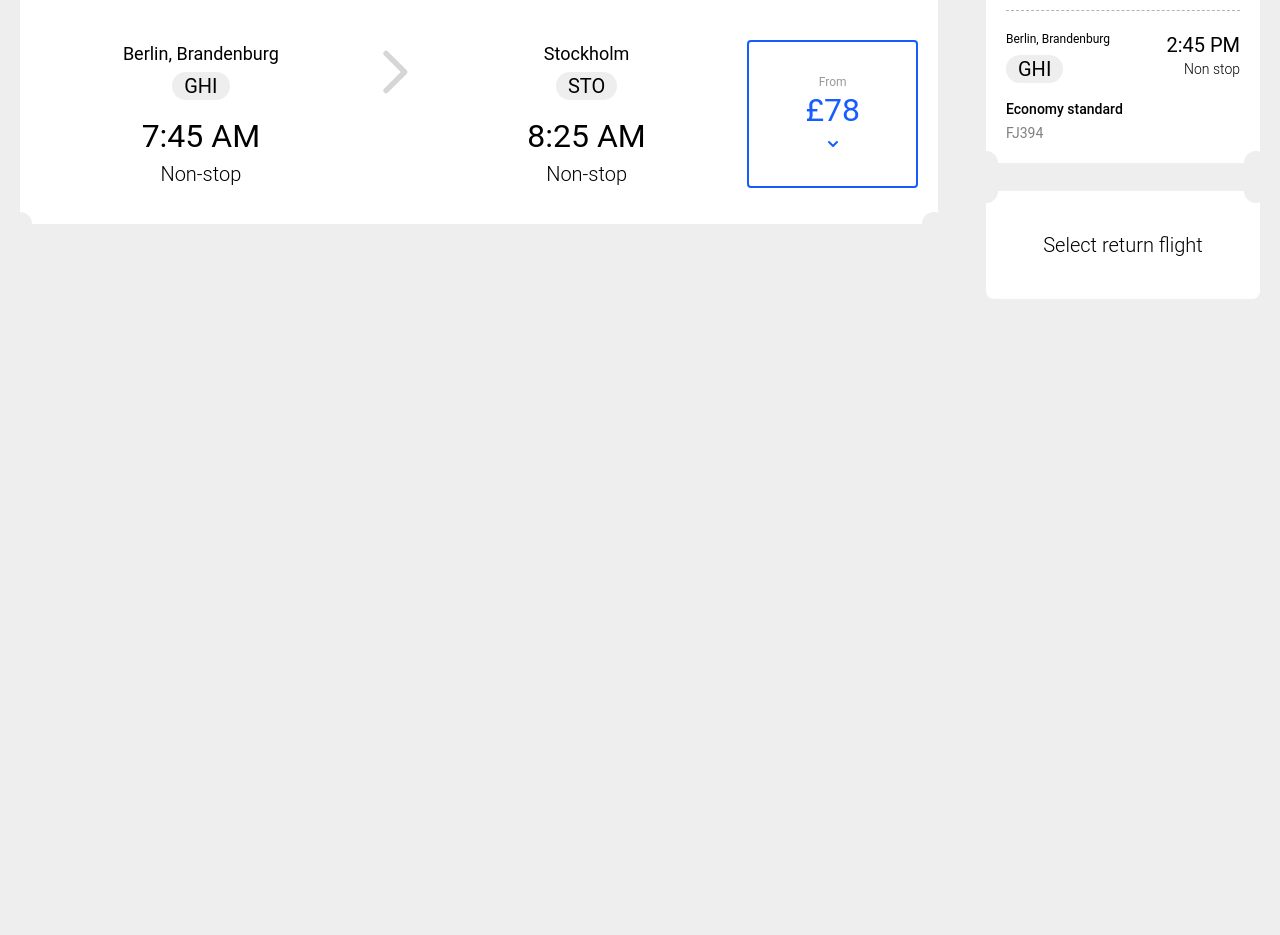
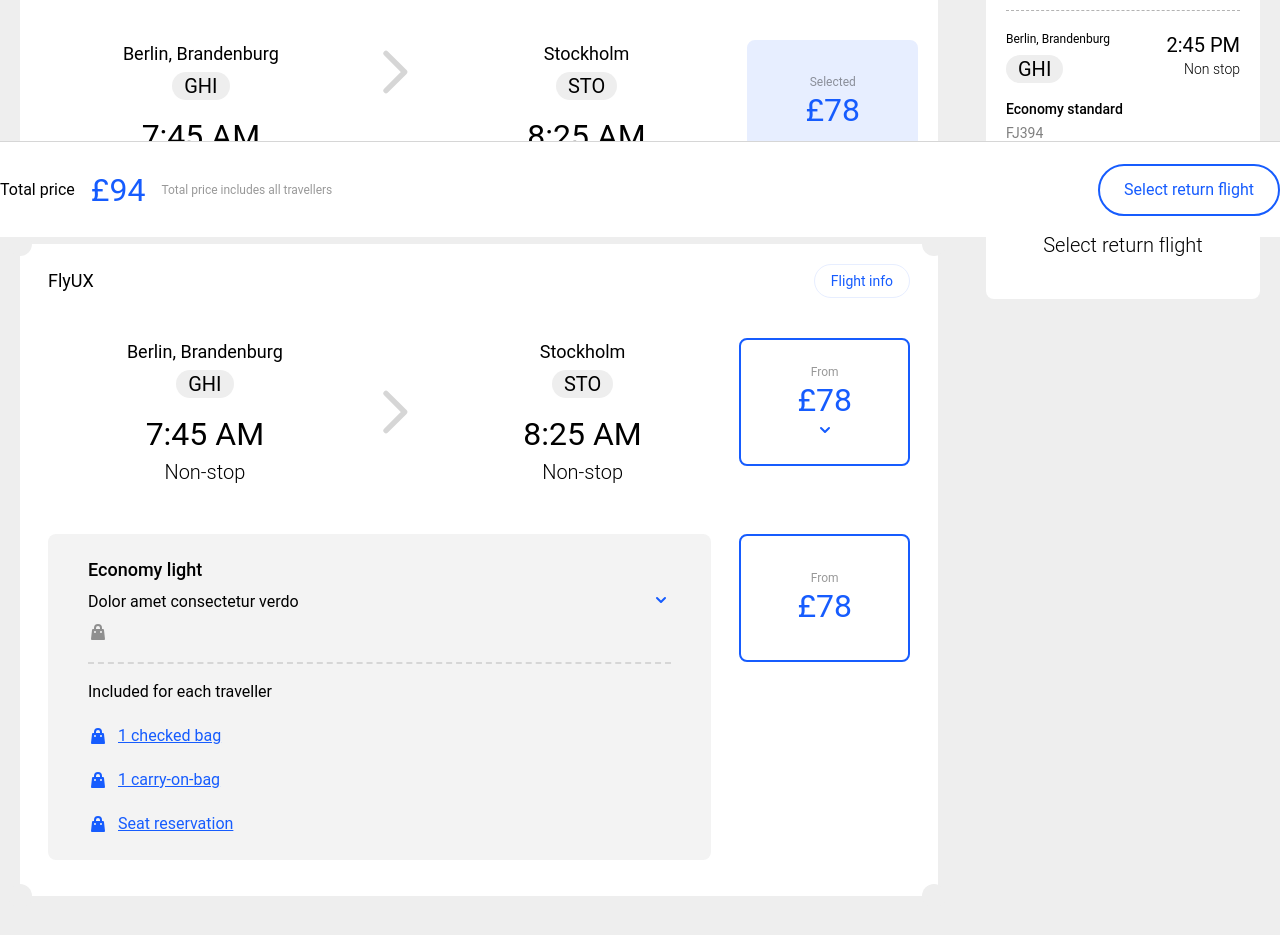
Before and after one commit to joiglifberg/fly-ux, a Next.js app: page /select in a window 1280 px wide. Shown: the part 563-1498 px from the top of the page. Before the commit the page ends 862 px from the top, so only its background shows below. Built offline with nearby package versions, Linux system fonts and the light colour scheme.

Commit message:
Select flight page WIP

```diff
--- a/pages/select.js
+++ b/pages/select.js
@@ -7,7 +7,8 @@ const flights = [
 
 function Select() {
   return (
-    <div className="max-w-screen-xl px-5 mx-auto 2xl:px-0">
+    <>
+      <div className="max-w-screen-xl px-5 pb-20 mx-auto 2xl:px-0">
         <Header />
         <div className="grid grid-cols-4 gap-12 mt-12">
           <div className="col-span-3">
@@ -19,6 +20,20 @@ function Select() {
           </div>
         </div>
       </div>
+      <div className="sticky bottom-0 flex items-center h-24 mx-auto bg-white border-t border-gray-600 max-w-screen-2xl">
+        <div className="flex w-full max-w-screen-xl mx-auto space-between">
+          <div className="flex items-center flex-1">
+            Total price <span className="mx-4 text-3xl text-blue-500">£94</span>{" "}
+            <span className="text-xs opacity-40">
+              Total price includes all travellers
+            </span>
+          </div>
+          <div className="px-6 py-3 text-blue-500 border-2 border-blue-500 rounded-full">
+            Select return flight
+          </div>
+        </div>
+      </div>
+    </>
   )
 }
 
@@ -150,10 +165,15 @@ function FlightDay() {
 }
 
 function FlightList() {
-  return flights.map((flight) => <Flight flight={flight} />)
+  return (
+    <>
+      <FlightOpen />
+      <Flight />
+    </>
+  )
 }
 
-function Flight({ flight }) {
+function FlightOpen() {
   return (
     <div className="relative flex flex-col px-5 pt-5 mt-5 bg-white pb-9">
       <RoundedCorners />
@@ -198,8 +218,8 @@ function Flight({ flight }) {
           <p className="text-xl font-light">Non-stop</p>
         </div>
 
-        <div className="flex flex-col items-center self-start py-8 text-xs border-2 border-blue-500 rounded px-14">
-          <div className="text-xs opacity-40">From</div>
+        <div className="flex flex-col items-center self-start py-8 text-xs border-2 rounded-lg border-light-blue bg-light-blue px-14">
+          <div className="text-xs opacity-40">Selected</div>
           <div className="mt-3 text-3xl text-blue-500">£78</div>
           <svg
             xmlns="http://www.w3.org/2000/svg"
@@ -208,10 +228,164 @@ function Flight({ flight }) {
             className="w-5 h-5 mt-4 text-blue-500">
             <path
               fillRule="evenodd"
+              d="M14.707 12.707a1 1 0 01-1.414 0L10 9.414l-3.293 3.293a1 1 0 01-1.414-1.414l4-4a1 1 0 011.414 0l4 4a1 1 0 010 1.414z"
+              clipRule="evenodd"
+            />
+          </svg>
+        </div>
+      </div>
+    </div>
+  )
+}
+
+function Flight() {
+  return (
+    <div className="relative flex flex-col pt-5 mt-5 bg-white px-7 pb-9">
+      <RoundedCorners />
+      <div className="flex items-center justify-between flex-grow">
+        <div className="text-lg">FlyUX</div>
+        <div className="px-4 py-1.5 text-sm text-blue-500 border rounded-full border-light-blue">
+          Flight info
+        </div>
+      </div>
+      <div className="flex items-center mt-10 text-center">
+        <div className="flex flex-col justify-center flex-1">
+          <div className="text-lg">Berlin, Brandenburg</div>
+          <p className="flex items-center self-center justify-center px-3 mt-1 text-xl leading-none bg-gray-500 h-7 h rounded-2xl">
+            GHI
+          </p>
+          <p className="mt-3 text-3xl">7:45 AM</p>
+          <p className="text-xl font-light">Non-stop</p>
+        </div>
+
+        <div className="flex justify-center h-16 text-gray-600">
+          <svg
+            xmlns="http://www.w3.org/2000/svg"
+            fill="none"
+            viewBox="0 0 24 24"
+            stroke="currentColor"
+            className="w-16 h-16">
+            <path
+              strokeLinecap="round"
+              strokeLinejoin="round"
+              strokeWidth={2}
+              d="M9 5l7 7-7 7"
+            />
+          </svg>
+        </div>
+
+        <div className="flex flex-col justify-center flex-1">
+          <div className="text-lg">Stockholm</div>
+          <p className="flex items-center self-center justify-center px-3 mt-1 text-xl leading-none bg-gray-500 h-7 h rounded-2xl">
+            STO
+          </p>
+          <p className="mt-3 text-3xl">8:25 AM</p>
+          <p className="text-xl font-light">Non-stop</p>
+        </div>
+
+        <div className="flex flex-col items-center self-start justify-center h-32 text-xs border-2 border-blue-500 rounded-lg px-14">
+          <div className="text-xs opacity-40">From</div>
+          <p className="text-3xl leading-10 text-blue-500">£78</p>
+          <svg
+            xmlns="http://www.w3.org/2000/svg"
+            viewBox="0 0 20 20"
+            fill="currentColor"
+            className="w-5 h-5 text-blue-500">
+            <path
+              fillRule="evenodd"
               d="M5.293 7.293a1 1 0 011.414 0L10 10.586l3.293-3.293a1 1 0 111.414 1.414l-4 4a1 1 0 01-1.414 0l-4-4a1 1 0 010-1.414z"
               clipRule="evenodd"
             />
           </svg>
+        </div>
+      </div>
+
+      <div className="flex flex-row mt-12">
+        <div className="flex flex-col flex-1 px-10 py-6 bg-gray-400 rounded-lg">
+          <div className="flex flex-row items-center space-between">
+            <div className="flex flex-col flex-1">
+              <p className="text-lg font-medium leading-6">Economy light</p>
+              <p className="mt-2">Dolor amet consectetur verdo</p>
+              <div>
+                <svg
+                  xmlns="http://www.w3.org/2000/svg"
+                  viewBox="0 0 20 20"
+                  fill="currentColor"
+                  className="w-5 h-5 mt-2 text-gray-800">
+                  <path
+                    fillRule="evenodd"
+                    d="M10 2a4 4 0 00-4 4v1H5a1 1 0 00-.994.89l-1 9A1 1 0 004 18h12a1 1 0 00.994-1.11l-1-9A1 1 0 0015 7h-1V6a4 4 0 00-4-4zm2 5V6a2 2 0 10-4 0v1h4zm-6 3a1 1 0 112 0 1 1 0 01-2 0zm7-1a1 1 0 100 2 1 1 0 000-2z"
+                    clipRule="evenodd"
+                  />
+                </svg>
+              </div>
+            </div>
+            <div className="items-center">
+              <svg
+                xmlns="http://www.w3.org/2000/svg"
+                viewBox="0 0 20 20"
+                fill="currentColor"
+                className="w-5 h-5 text-blue-500">
+                <path
+                  fillRule="evenodd"
+                  d="M5.293 7.293a1 1 0 011.414 0L10 10.586l3.293-3.293a1 1 0 111.414 1.414l-4 4a1 1 0 01-1.414 0l-4-4a1 1 0 010-1.414z"
+                  clipRule="evenodd"
+                />
+              </svg>
+            </div>
+          </div>
+          <div className="pt-4 mt-5 border-t-2 border-gray-600 border-dashed">
+            <p className="text-medium">Included for each traveller</p>
+            <div className="flex items-center mt-5 text-blue-500">
+              <svg
+                xmlns="http://www.w3.org/2000/svg"
+                viewBox="0 0 20 20"
+                fill="currentColor"
+                className="inline-flex w-5 h-5">
+                <path
+                  fillRule="evenodd"
+                  d="M10 2a4 4 0 00-4 4v1H5a1 1 0 00-.994.89l-1 9A1 1 0 004 18h12a1 1 0 00.994-1.11l-1-9A1 1 0 0015 7h-1V6a4 4 0 00-4-4zm2 5V6a2 2 0 10-4 0v1h4zm-6 3a1 1 0 112 0 1 1 0 01-2 0zm7-1a1 1 0 100 2 1 1 0 000-2z"
+                  clipRule="evenodd"
+                />
+              </svg>
+              <span className="ml-2.5 underline flex">1 checked bag</span>
+            </div>
+
+            <div className="flex items-center mt-5 text-blue-500">
+              <svg
+                xmlns="http://www.w3.org/2000/svg"
+                viewBox="0 0 20 20"
+                fill="currentColor"
+                className="inline-flex w-5 h-5">
+                <path
+                  fillRule="evenodd"
+                  d="M10 2a4 4 0 00-4 4v1H5a1 1 0 00-.994.89l-1 9A1 1 0 004 18h12a1 1 0 00.994-1.11l-1-9A1 1 0 0015 7h-1V6a4 4 0 00-4-4zm2 5V6a2 2 0 10-4 0v1h4zm-6 3a1 1 0 112 0 1 1 0 01-2 0zm7-1a1 1 0 100 2 1 1 0 000-2z"
+                  clipRule="evenodd"
+                />
+              </svg>
+              <span className="ml-2.5 underline flex">1 carry-on-bag</span>
+            </div>
+
+            <div className="flex items-center mt-5 text-blue-500">
+              <svg
+                xmlns="http://www.w3.org/2000/svg"
+                viewBox="0 0 20 20"
+                fill="currentColor"
+                className="inline-flex w-5 h-5">
+                <path
+                  fillRule="evenodd"
+                  d="M10 2a4 4 0 00-4 4v1H5a1 1 0 00-.994.89l-1 9A1 1 0 004 18h12a1 1 0 00.994-1.11l-1-9A1 1 0 0015 7h-1V6a4 4 0 00-4-4zm2 5V6a2 2 0 10-4 0v1h4zm-6 3a1 1 0 112 0 1 1 0 01-2 0zm7-1a1 1 0 100 2 1 1 0 000-2z"
+                  clipRule="evenodd"
+                />
+              </svg>
+              <span className="ml-2.5 underline flex">Seat reservation</span>
+            </div>
+          </div>
+        </div>
+
+        <div className="flex flex-col items-center self-start justify-center h-32 text-xs border-2 border-blue-500 rounded-lg ml-7 px-14">
+          <div className="text-xs opacity-40">From</div>
+          <p className="text-3xl leading-10 text-blue-500">£78</p>
         </div>
       </div>
     </div>
--- a/tailwind.config.js
+++ b/tailwind.config.js
@@ -33,7 +33,7 @@ module.exports = {
           800: "#8f8f8f",
           900: "#757575"
         },
-        "light-blue": "rgba(22, 92, 254, 0.1)"
+        "light-blue": "#e7eeff"
       },
       fontFamily: {
         sans: ["Roboto", "ui-sans-serif", "system-ui"]
```
Lines whose indentation alone changed are shown as unchanged.
